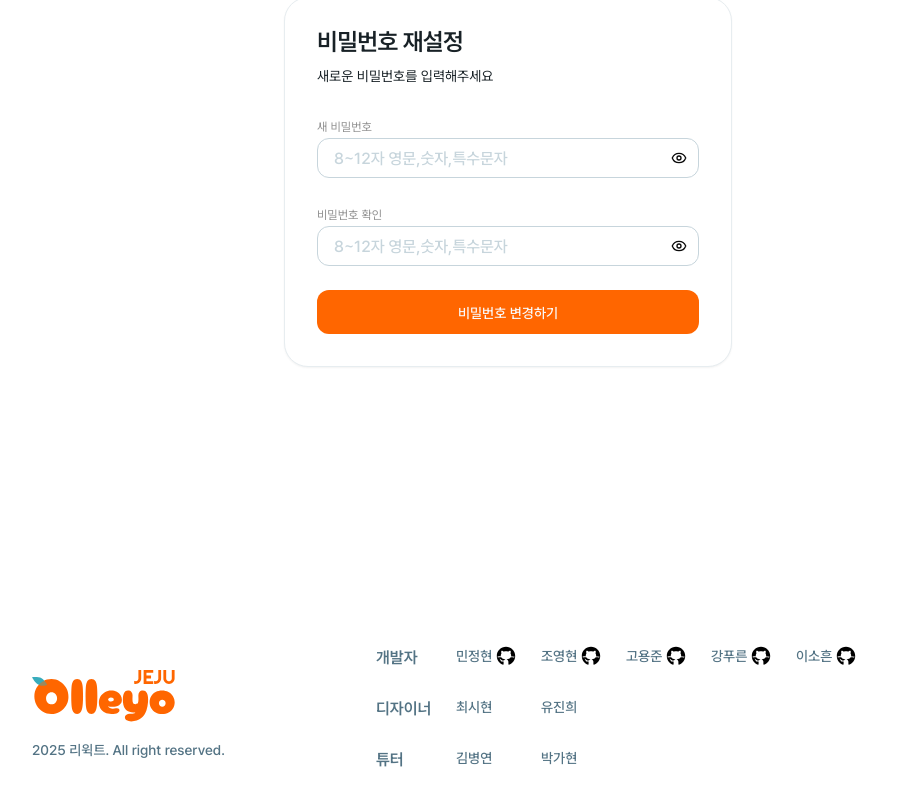
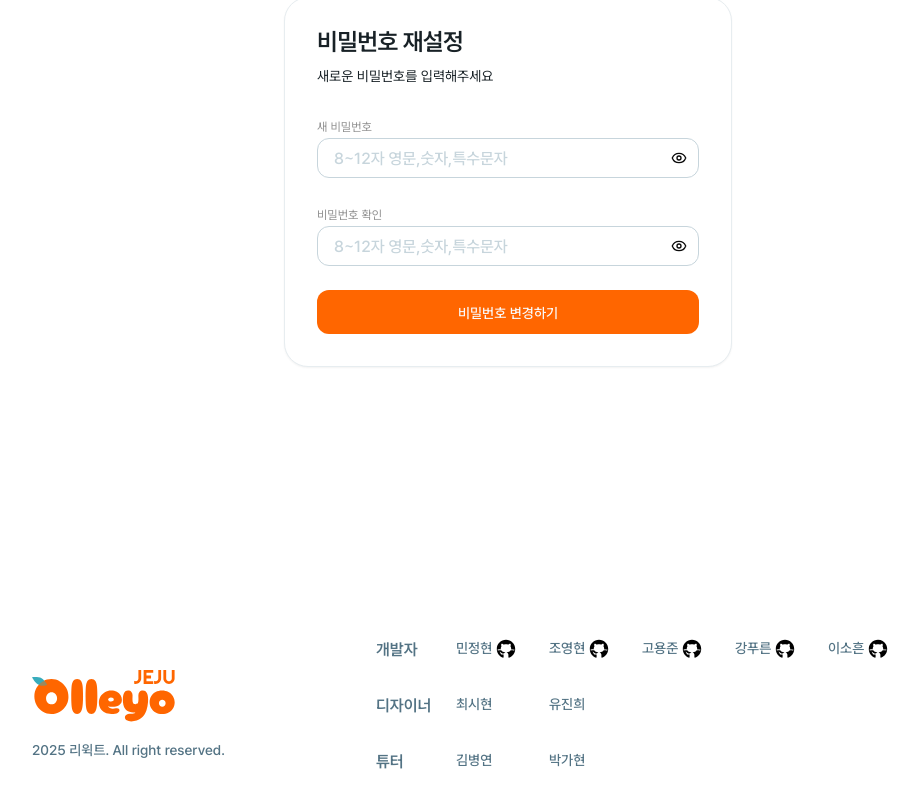
Before and after one commit to RE6CT/jeju-olleyo, a Next.js app: page /reset-password in a window 1280 px wide. Shown: the part 314-1122 px from the top of the page, without its empty margins (132-1051 px from the left). Built offline with nearby package versions, Linux system fonts and the light colour scheme; no server answers.

Commit message:
style: 푸터 컴포넌트 레이아웃 및 스타일 개선

```diff
--- a/src/components/layouts/footer.tsx
+++ b/src/components/layouts/footer.tsx
@@ -4,9 +4,9 @@
  */
 const Footer = () => {
   return (
-    <footer className="flex w-[1024px] items-center gap-[100px] px-9 py-8">
+    <footer className="mx-auto flex w-full max-w-[1024px] flex-col items-center gap-[50px] px-4 py-6 md:flex-row md:gap-[100px] md:px-9 md:py-8">
       {/* 로고 및 카피라이트 */}
-      <div className="flex h-[189px] w-[244px] shrink-0 flex-col items-center justify-center">
+      <div className="flex w-full shrink-0 flex-col items-center justify-center md:h-[189px] md:w-[244px]">
         <div className="flex flex-col items-start gap-2 self-stretch">
           <div className="flex w-36 items-center justify-center gap-[1.548px]">
             <img src="/logo/color_logo.svg" alt="Logo" />
@@ -17,12 +17,12 @@ const Footer = () => {
         </div>
       </div>
 
-      <div className="flex w-[521px] shrink-0 flex-col items-start gap-[27px]">
+      <div className="flex w-full shrink-0 flex-col items-start gap-[20px] md:w-[550px] md:gap-[27px]">
         {/* 개발자 */}
         <div className="flex items-start self-stretch">
           <h3 className="semibold-16 w-[80px] text-gray-600">개발자</h3>
-          <div className="flex">
-            <div className="flex w-[85px] items-center gap-1">
+          <div className="flex flex-wrap">
+            <div className="mb-2 mr-2 flex min-w-[85px] items-center gap-1">
               <span className="medium-14 text-gray-600">민정현</span>
               <a
                 href="https://github.com/Eletsia"
@@ -36,7 +36,7 @@ const Footer = () => {
                 />
               </a>
             </div>
-            <div className="flex w-[85px] items-center gap-1">
+            <div className="mb-2 mr-2 flex min-w-[85px] items-center gap-1">
               <span className="medium-14 text-gray-600">조영현</span>
               <a
                 href="https://github.com/joyounghyun550"
@@ -50,7 +50,7 @@ const Footer = () => {
                 />
               </a>
             </div>
-            <div className="flex w-[85px] items-center gap-1">
+            <div className="mb-2 mr-2 flex min-w-[85px] items-center gap-1">
               <span className="medium-14 text-gray-600">고용준</span>
               <a
                 href="https://github.com/mbdyjk"
@@ -64,7 +64,7 @@ const Footer = () => {
                 />
               </a>
             </div>
-            <div className="flex w-[85px] items-center gap-1">
+            <div className="mb-2 mr-2 flex min-w-[85px] items-center gap-1">
               <span className="medium-14 text-gray-600">강푸른</span>
               <a
                 href="https://github.com/PureunKang"
@@ -78,7 +78,7 @@ const Footer = () => {
                 />
               </a>
             </div>
-            <div className="flex w-[85px] items-center gap-1">
+            <div className="mb-2 mr-2 flex min-w-[85px] items-center gap-1">
               <span className="medium-14 text-gray-600">이소흔</span>
               <a
                 href="https://github.com/sohxxny"
@@ -96,20 +96,28 @@ const Footer = () => {
         </div>
 
         {/* 디자이너 섹션 */}
-        <div className="flex items-start">
+        <div className="flex flex-wrap items-start">
           <h3 className="semibold-16 w-[80px] text-gray-600">디자이너</h3>
-          <div className="flex">
-            <span className="medium-14 w-[85px] text-gray-600">최시현</span>
-            <span className="medium-14 w-[85px] text-gray-600">유진희</span>
+          <div className="flex flex-wrap">
+            <span className="medium-14 mb-2 mr-2 min-w-[85px] text-gray-600">
+              최시현
+            </span>
+            <span className="medium-14 mb-2 mr-2 min-w-[85px] text-gray-600">
+              유진희
+            </span>
           </div>
         </div>
 
         {/* 튜터 섹션 */}
-        <div className="flex items-start">
+        <div className="flex flex-wrap items-start">
           <h3 className="semibold-16 w-[80px] text-gray-600">튜터</h3>
-          <div className="flex">
-            <span className="medium-14 w-[85px] text-gray-600">김병연</span>
-            <span className="medium-14 w-[85px] text-gray-600">박가현</span>
+          <div className="flex flex-wrap">
+            <span className="medium-14 mb-2 mr-2 min-w-[85px] text-gray-600">
+              김병연
+            </span>
+            <span className="medium-14 mb-2 mr-2 min-w-[85px] text-gray-600">
+              박가현
+            </span>
           </div>
         </div>
       </div>
```
